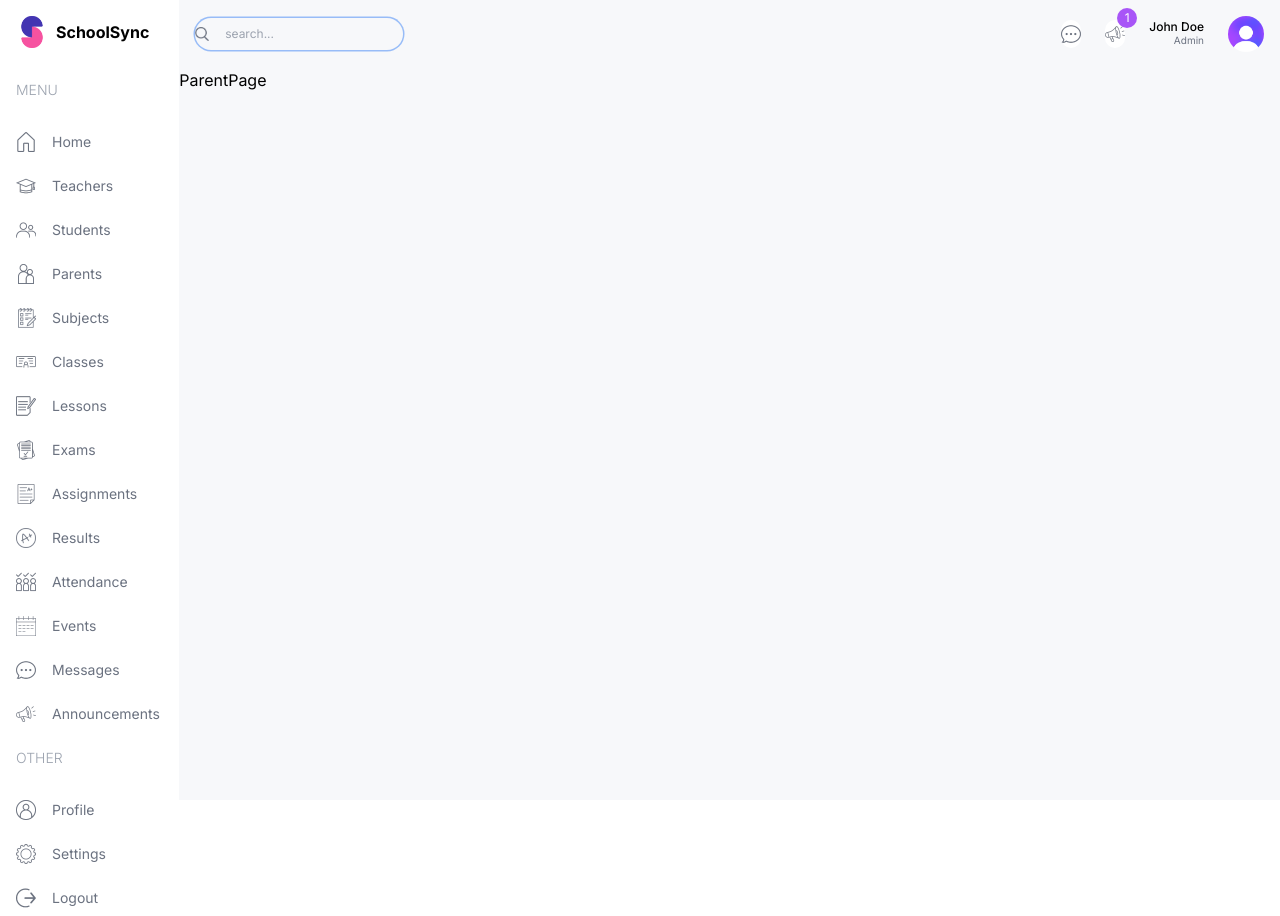
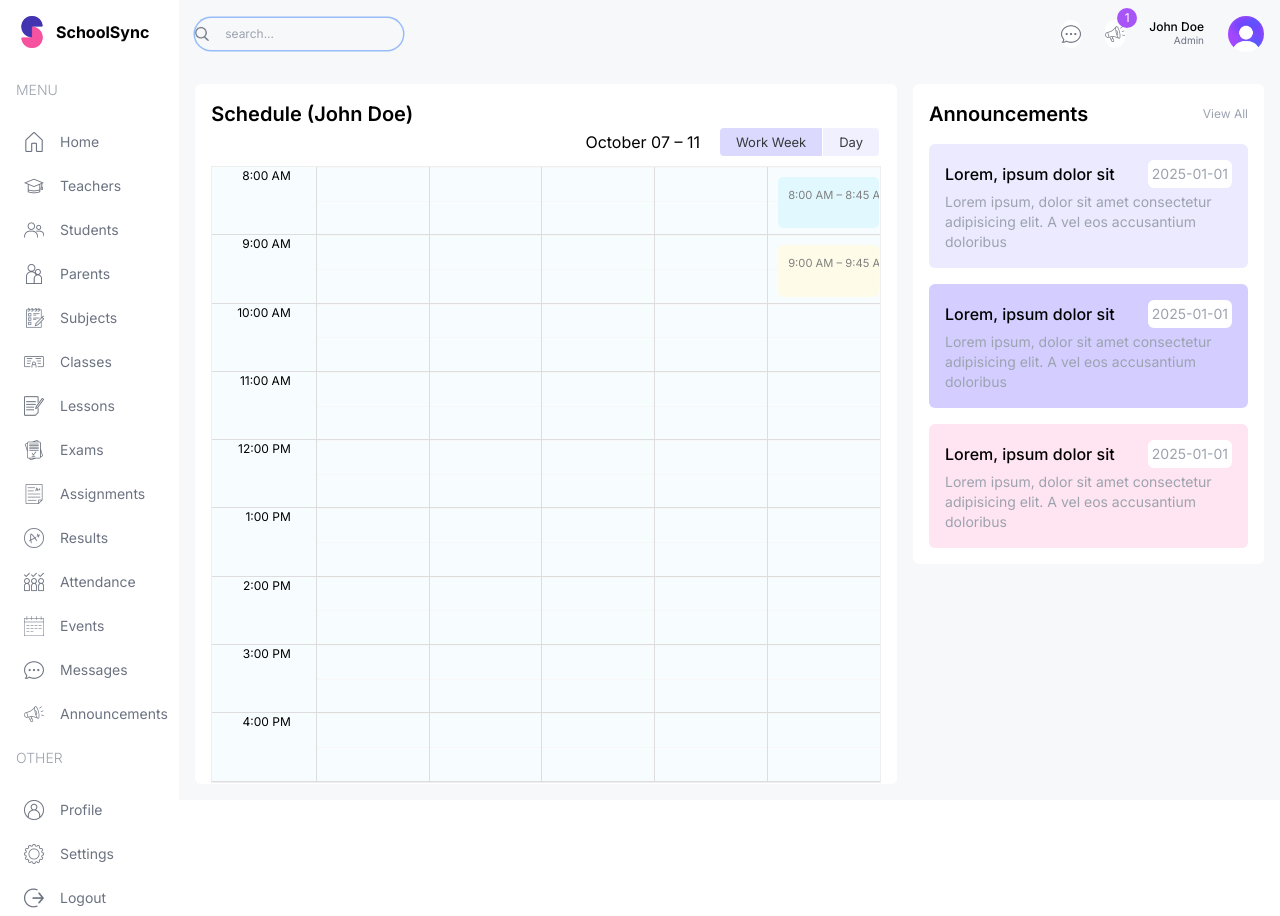
Before and after one commit to paxxchal/schoolsync, a Next.js app: page /parent in a window 1280 px wide. Built offline with nearby package versions, Linux system fonts and the light colour scheme.

Commit message:
completed student, parent and teacher pages

```diff
--- a/package.json
+++ b/package.json
@@ -9,8 +9,11 @@
     "lint": "next lint"
   },
   "dependencies": {
+    "@types/react-big-calendar": "^1.8.12",
+    "moment": "^2.30.1",
     "next": "14.2.5",
     "react": "^18",
+    "react-big-calendar": "^1.15.0",
     "react-calendar": "^5.0.0",
     "react-dom": "^18",
     "recharts": "^2.12.7"
--- a/src/app/(dashboard)/layout.tsx
+++ b/src/app/(dashboard)/layout.tsx
@@ -23,7 +23,7 @@
         <Menu />
       </div>
       {/* RIGHT */}
-      <div className="w-[86%] md:w-[92%] lg:w-[84%] xl:w-[86%] bg-[#F7F8FA] overflow-scroll">
+      <div className="w-[86%] md:w-[92%] lg:w-[84%] xl:w-[86%] bg-[#F7F8FA] overflow-scroll flex flex-col">
         <Navbar />
         {children}
       </div>
--- a/src/app/(dashboard)/parent/page.tsx
+++ b/src/app/(dashboard)/parent/page.tsx
@@ -1,7 +1,23 @@
+import Announcements from "@/components/Announcements";
+import BigCalendar from "@/components/BigCalendar";
+import EventCalendar from "@/components/EventCalendar";
+
 const ParentPage = () => {
   return (
-    <div className=''>ParentPage</div>
-  )
-}
+    <div className="flex-1 p-4 flex gap-4 flex-col xl:flex-row">
+      {/* LEFT */}
+      <div className="w-full xl:w-2/3">
+        <div className="h-full bg-white p-4 rounded-md">
+          <h1 className="text-xl font-semibold">Schedule (John Doe)</h1>
+          <BigCalendar />
+        </div>
+      </div>
+      {/* RIGHT */}
+      <div className="w-full xl:w-1/3 flex flex-col gap-8">
+        <Announcements />
+      </div>
+    </div>
+  );
+};
 
-export default ParentPage
+export default ParentPage;
--- a/src/app/(dashboard)/teacher/page.tsx
+++ b/src/app/(dashboard)/teacher/page.tsx
@@ -1,7 +1,22 @@
+import Announcements from "@/components/Announcements";
+import BigCalendar from "@/components/BigCalendar";
+
 const TeacherPage = () => {
   return (
-    <div className=''>TeacherPage</div>
-  )
-}
+    <div className="flex-1 p-4 flex gap-4 flex-col xl:flex-row">
+      {/* LEFT */}
+      <div className="w-full xl:w-2/3">
+        <div className="h-full bg-white p-4 rounded-md">
+          <h1 className="text-xl font-semibold">Schedule</h1>
+          <BigCalendar />
+        </div>
+      </div>
+      {/* RIGHT */}
+      <div className="w-full xl:w-1/3 flex flex-col gap-8">
+        <Announcements />
+      </div>
+    </div>
+  );
+};
 
-export default TeacherPage
+export default TeacherPage;
--- a/src/app/globals.css
+++ b/src/app/globals.css
@@ -16,3 +16,94 @@
   background-color: #d6d1ff !important;
   color: black !important;
 }
+
+.rbc-btn-group:first-child {
+  display: none !important;
+}
+
+.rbc-toolbar-label {
+  text-align: right !important;
+  padding: 0px 20px !important;
+}
+
+.rbc-btn-group:last-child {
+  font-size: 13px !important;
+}
+
+.rbc-btn-group:last-child button {
+  border: none !important;
+  background-color: #f1f0ff !important;
+  margin-right: 2px !important;
+}
+
+.rbc-toolbar button.rbc-active {
+  background-color: #dbdafe !important;
+  box-shadow: none !important;
+}
+
+.rbc-time-view {
+  border-color: #eee !important;
+}
+
+.rbc-time-header {
+  display: none !important;
+}
+
+.rbc-time-content {
+  border: none !important;
+}
+
+.rbc-time-gutter.rbc-time-column {
+  font-size: 12px !important;
+}
+
+.rbc-time-gutter.rbc-time-column .rbc-timeslot-group {
+  padding: 0px 20px !important;
+}
+
+.rbc-timeslot-group {
+  background-color: #f7fdff !important;
+}
+
+.rbc-day-slot {
+  font-size: 14px !important;
+}
+
+.rbc-event {
+  border: none !important;
+  color: black !important;
+  padding: 10px !important;
+  margin: 10px !important;
+  width: 99% !important;
+}
+
+.rbc-event:nth-child(1) {
+  background-color: #e2f8ff !important;
+}
+
+.rbc-event:nth-child(2) {
+  background-color: #fefce8 !important;
+}
+.rbc-event:nth-child(3) {
+  background-color: #f2f1ff !important;
+}
+.rbc-event:nth-child(4) {
+  background-color: #fdf2fb !important;
+}
+.rbc-event:nth-child(5) {
+  background-color: #e2f8ff !important;
+}
+.rbc-event:nth-child(6) {
+  background-color: #fefce8 !important;
+}
+.rbc-event:nth-child(7) {
+  background-color: #f2f1ff !important;
+}
+.rbc-event:nth-child(8) {
+  background-color: #fdf2fb !important;
+}
+
+.rbc-event-label {
+  color: gray !important;
+  margin-bottom: 5px !important;
+}
--- /dev/null
+++ b/src/components/BigCalendar.tsx
@@ -0,0 +1,34 @@
+"use client";
+
+import { Calendar, momentLocalizer, View, Views } from "react-big-calendar";
+import moment from "moment";
+import { calendarEvents } from "@/lib/data";
+import "react-big-calendar/lib/css/react-big-calendar.css";
+import { useState } from "react";
+
+const localizer = momentLocalizer(moment);
+
+const BigCalendar = () => {
+  const [view, setView] = useState<View>(Views.WORK_WEEK);
+
+  const handleOneChangeView = (selectedView: View) => {
+    setView(selectedView);
+  };
+
+  return (
+    <Calendar
+      localizer={localizer}
+      events={calendarEvents}
+      startAccessor="start"
+      endAccessor="end"
+      views={["work_week", "day"]}
+      view={view}
+      style={{ height: "98%" }}
+      onView={handleOneChangeView}
+      min={new Date(2024, 10, 11, 8, 0, 0)}
+      max={new Date(2024, 10, 11, 17, 0, 0)}
+    />
+  );
+};
+
+export default BigCalendar;
--- a/src/components/Menu.tsx
+++ b/src/components/Menu.tsx
@@ -1,5 +1,6 @@
 import Link from "next/link";
 import Image from "next/image";
+import { role } from "@/lib/data";
 
 const menuItems = [
   {
@@ -118,20 +119,30 @@
 
 const Menu = () => {
   return (
-    <div className='mt-4 text-sm'>
-      {menuItems.map(i=>(
+    <div className="mt-4 text-sm">
+      {menuItems.map((i) => (
         <div className="flex flex-col gap-2" key={i.title}>
-          <span className="hidden lg:block text-gray-400 font-light my-4">{i.title}</span>
-          {i.items.map(item=>(
-            <Link href={item.href} key={item.label} className="flex items-center justify-center lg:justify-start gap-4 text-gray-500 py-2">
-            <Image src={item.icon} alt="" width={20} height={20}/>
-            <span className="hidden lg:block">{item.label}</span>
-            </Link>
-          ))}
+          <span className="hidden lg:block text-gray-400 font-light my-4">
+            {i.title}
+          </span>
+          {i.items.map((item) => {
+            if (item.visible.includes(role)) {
+              return (
+                <Link
+                  href={item.href}
+                  key={item.label}
+                  className="flex items-center justify-center lg:justify-start gap-4 text-gray-500 py-2 md:px-2 rounded-md hover:bg-caesarSkyLight"
+                >
+                  <Image src={item.icon} alt="" width={20} height={20} />
+                  <span className="hidden lg:block">{item.label}</span>
+                </Link>
+              );
+            }
+          })}
         </div>
       ))}
     </div>
-  )
-}
+  );
+};
 
-export default Menu
+export default Menu;
--- a/src/lib/data.ts
+++ b/src/lib/data.ts
@@ -915,149 +915,148 @@
   },
 ];
 
-
 // YOU SHOULD CHANGE THE DATES OF THE EVENTS TO THE CURRENT DATE TO SEE THE EVENTS ON THE CALENDAR
 export const calendarEvents = [
   {
     title: "Math",
     allDay: false,
-    start: new Date(2024, 7, 12, 8, 0),
-    end: new Date(2024, 7, 12, 8, 45),
+    start: new Date(2024, 9, 11, 8, 0),
+    end: new Date(2024, 9, 11, 8, 45),
   },
   {
     title: "English",
     allDay: false,
-    start: new Date(2024, 7, 12, 9, 0),
-    end: new Date(2024, 7, 12, 9, 45),
+    start: new Date(2024, 9, 11, 9, 0),
+    end: new Date(2024, 9, 11, 9, 45),
   },
   {
     title: "Biology",
     allDay: false,
-    start: new Date(2024, 7, 12, 10, 0),
-    end: new Date(2024, 7, 12, 10, 45),
+    start: new Date(2024, 9, 12, 10, 0),
+    end: new Date(2024, 9, 12, 10, 45),
   },
   {
     title: "Physics",
     allDay: false,
-    start: new Date(2024, 7, 12, 11, 0),
-    end: new Date(2024, 7, 12, 11, 45),
+    start: new Date(2024, 9, 12, 11, 0),
+    end: new Date(2024, 9, 12, 11, 45),
   },
   {
     title: "Chemistry",
     allDay: false,
-    start: new Date(2024, 7, 12, 13, 0),
-    end: new Date(2024, 7, 12, 13, 45),
+    start: new Date(2024, 9, 12, 13, 0),
+    end: new Date(2024, 9, 12, 13, 45),
   },
   {
     title: "History",
     allDay: false,
-    start: new Date(2024, 7, 12, 14, 0),
-    end: new Date(2024, 7, 12, 14, 45),
+    start: new Date(2024, 9, 12, 14, 0),
+    end: new Date(2024, 9, 12, 14, 45),
   },
   {
     title: "English",
     allDay: false,
-    start: new Date(2024, 7, 13, 9, 0),
-    end: new Date(2024, 7, 13, 9, 45),
+    start: new Date(2024, 9, 13, 9, 0),
+    end: new Date(2024, 9, 13, 9, 45),
   },
   {
     title: "Biology",
     allDay: false,
-    start: new Date(2024, 7, 13, 10, 0),
-    end: new Date(2024, 7, 13, 10, 45),
+    start: new Date(2024, 9, 13, 10, 0),
+    end: new Date(2024, 9, 13, 10, 45),
   },
   {
     title: "Physics",
     allDay: false,
-    start: new Date(2024, 7, 13, 11, 0),
-    end: new Date(2024, 7, 13, 11, 45),
+    start: new Date(2024, 9, 13, 11, 0),
+    end: new Date(2024, 9, 13, 11, 45),
   },
 
   {
     title: "History",
     allDay: false,
-    start: new Date(2024, 7, 13, 14, 0),
-    end: new Date(2024, 7, 13, 14, 45),
+    start: new Date(2024, 9, 13, 14, 0),
+    end: new Date(2024, 9, 13, 14, 45),
   },
   {
     title: "Math",
     allDay: false,
-    start: new Date(2024, 7, 14, 8, 0),
-    end: new Date(2024, 7, 14, 8, 45),
+    start: new Date(2024, 9, 14, 8, 0),
+    end: new Date(2024, 9, 14, 8, 45),
   },
   {
     title: "Biology",
     allDay: false,
-    start: new Date(2024, 7, 14, 10, 0),
-    end: new Date(2024, 7, 14, 10, 45),
+    start: new Date(2024, 9, 14, 10, 0),
+    end: new Date(2024, 9, 14, 10, 45),
   },
 
   {
     title: "Chemistry",
     allDay: false,
-    start: new Date(2024, 7, 14, 13, 0),
-    end: new Date(2024, 7, 14, 13, 45),
+    start: new Date(2024, 9, 14, 13, 0),
+    end: new Date(2024, 9, 14, 13, 45),
   },
   {
     title: "History",
     allDay: false,
-    start: new Date(2024, 7, 14, 14, 0),
-    end: new Date(2024, 7, 13, 14, 45),
+    start: new Date(2024, 9, 14, 14, 0),
+    end: new Date(2024, 9, 13, 14, 45),
   },
   {
     title: "English",
     allDay: false,
-    start: new Date(2024, 7, 15, 9, 0),
-    end: new Date(2024, 7, 15, 9, 45),
+    start: new Date(2024, 9, 15, 9, 0),
+    end: new Date(2024, 9, 15, 9, 45),
   },
   {
     title: "Biology",
     allDay: false,
-    start: new Date(2024, 7, 15, 10, 0),
-    end: new Date(2024, 7, 15, 10, 45),
+    start: new Date(2024, 9, 15, 10, 0),
+    end: new Date(2024, 9, 15, 10, 45),
   },
   {
     title: "Physics",
     allDay: false,
-    start: new Date(2024, 7, 15, 11, 0),
-    end: new Date(2024, 7, 15, 11, 45),
+    start: new Date(2024, 9, 15, 11, 0),
+    end: new Date(2024, 9, 15, 11, 45),
   },
 
   {
     title: "History",
     allDay: false,
-    start: new Date(2024, 7, 15, 14, 0),
-    end: new Date(2024, 7, 15, 14, 45),
+    start: new Date(2024, 9, 15, 14, 0),
+    end: new Date(2024, 9, 15, 14, 45),
   },
   {
     title: "Math",
     allDay: false,
-    start: new Date(2024, 7, 16, 8, 0),
-    end: new Date(2024, 7, 16, 8, 45),
+    start: new Date(2024, 9, 16, 8, 0),
+    end: new Date(2024, 9, 16, 8, 45),
   },
   {
     title: "English",
     allDay: false,
-    start: new Date(2024, 7, 16, 9, 0),
-    end: new Date(2024, 7, 16, 9, 45),
+    start: new Date(2024, 9, 16, 9, 0),
+    end: new Date(2024, 9, 16, 9, 45),
   },
 
   {
     title: "Physics",
     allDay: false,
-    start: new Date(2024, 7, 16, 11, 0),
-    end: new Date(2024, 7, 16, 11, 45),
+    start: new Date(2024, 9, 16, 11, 0),
+    end: new Date(2024, 9, 16, 11, 45),
   },
   {
     title: "Chemistry",
     allDay: false,
-    start: new Date(2024, 7, 16, 13, 0),
-    end: new Date(2024, 7, 16, 13, 45),
+    start: new Date(2024, 9, 16, 13, 0),
+    end: new Date(2024, 9, 16, 13, 45),
   },
   {
     title: "History",
     allDay: false,
-    start: new Date(2024, 7, 16, 14, 0),
-    end: new Date(2024, 7, 16, 14, 45),
+    start: new Date(2024, 9, 16, 14, 0),
+    end: new Date(2024, 9, 16, 14, 45),
   },
 ];
```
Also changed, not shown: src/app/(dashboard)/student/page.tsx (+21 -4 lines), 1 other file (tests, documents, lock files or other folders).
